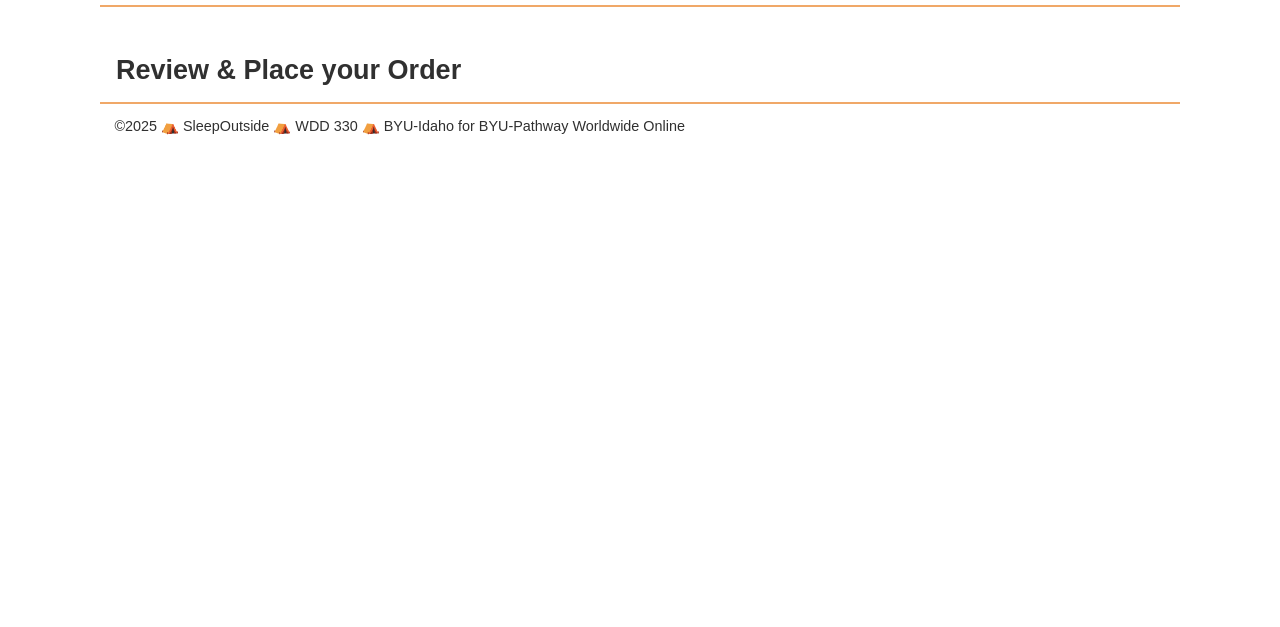
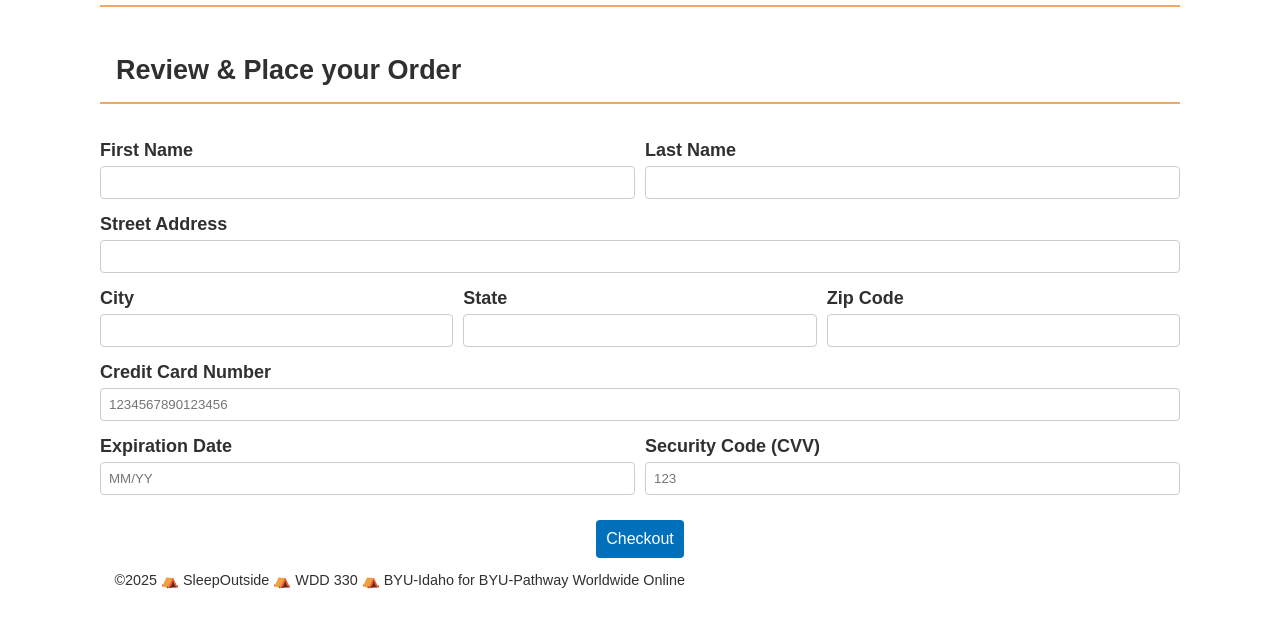
Before and after one commit to Salvadorito2003/wdd330-sleepoutside-team13, a website built with Vite: page src/checkout/index.html in a window 1280 px wide. Shown: the part 71-698 px from the top of the page. Built offline with nearby package versions, Linux system fonts and the light colour scheme.

Commit message:
Week 4 team activity step 5

```diff
--- a/src/checkout/index.html
+++ b/src/checkout/index.html
@@ -1,6 +1,7 @@
 <!doctype html>
 
 <html lang="en">
+
 <head>
   <meta charset="UTF-8" />
 
@@ -15,15 +16,80 @@
 <body>
   <header class="divider" id="main-header">
   </header>
-
-
   <main class="divider">
     <section class="products">
       <h2>Review & Place your Order</h2>
     </section>
   </main>
+  <form id="checkout-form">
+    <!-- Personal Information -->
+    <div class="row">
+      <div class="form-group">
+        <label for="first-name">First Name</label>
+        <input type="text" id="first-name" name="firstName" required minlength="2" maxlength="50">
+      </div>
+      <div class="form-group">
+        <label for="last-name">Last Name</label>
+        <input type="text" id="last-name" name="lastName" required minlength="2" maxlength="50">
+      </div>
+    </div>
 
+    <!-- Address Information -->
+    <div class="form-group">
+      <label for="street-address">Street Address</label>
+      <input type="text" id="street-address" name="streetAddress" required maxlength="100">
+    </div>
+
+    <div class="row">
+      <div class="form-group">
+        <label for="city">City</label>
+        <input type="text" id="city" name="city" required maxlength="50">
+      </div>
+      <div class="form-group">
+        <label for="state">State</label>
+        <input type="text" id="state" name="state" required maxlength="50">
+      </div>
+      <div class="form-group">
+        <label for="zip-code">Zip Code</label>
+        <!-- Al menos 5 dígitos numéricos -->
+        <input type="text" id="zip-code" name="zipCode" required pattern="\d{5}(-\d{4})?"
+          title="5 digits (e.g., 90210)">
+      </div>
+    </div>
+
+    <!-- Payment Information -->
+    <div class="form-group">
+      <label for="card-number">Credit Card Number</label>
+      <!-- Entre 13 y 19 dígitos (estándar de tarjetas) -->
+      <input type="text" id="card-number" name="cardNumber" required pattern="\d{13,19}" inputmode="numeric"
+        title="13 to 19 digits" placeholder="1234567890123456">
+    </div>
+
+    <div class="row">
+      <div class="form-group">
+        <label for="exp-date">Expiration Date</label>
+        <!-- Formato MM/YY -->
+        <input type="text" id="exp-date" name="expDate" required pattern="(0[1-12]|1[0-2])\/?([0-9]{2})"
+          placeholder="MM/YY" title="Format: MM/YY (e.g., 12/28)">
+      </div>
+      <div class="form-group">
+        <label for="cvv">Security Code (CVV)</label>
+        <!-- 3 o 4 dígitos numéricos -->
+        <input type="text" id="cvv" name="cvv" required pattern="\d{3,4}" inputmode="numeric" title="3 or 4 digits"
+          placeholder="123">
+      </div>
+    </div>
+
+    <!-- Submit Button -->
+    <button type="submit">Checkout</button>
+  </form>
+  <div id="success-message" class="success-box" hidden>
+    <p id="tax-text"></p>
+    <p id="shipping-estimate-text"></p>
+    <p id="order-total-text"></p>
+  </div>
   <footer id="main-footer">
   </footer>
 </body>
+
 </html>
--- a/src/css/style.css
+++ b/src/css/style.css
@@ -436,3 +436,62 @@ footer {
 .cart-footer {
   display: none;
 }
+
+/* Checkout page styles */
+#checkout-form{
+  margin-top: 2em;
+  @media screen and (max-width: 500px) {
+  max-width: 400px;
+  margin: auto;
+  padding: 1em;
+  border: 1px solid var(--light-grey);
+  border-radius: 4px;}
+}
+
+.form-group {
+  margin-bottom: 15px;
+  display: flex;
+  flex-direction: column;
+}
+
+label {
+  margin-bottom: 5px;
+  font-weight: bold;
+}
+
+input {
+  padding: 8px;
+  border: 1px solid #ccc;
+  border-radius: 4px;
+}
+
+input:invalid:focus {
+  border-color: red;
+}
+
+button {
+  background-color: #0070ba;
+  color: white;
+  padding: 10px;
+  border: none;
+  border-radius: 4px;
+  cursor: pointer;
+  font-size: 16px;
+  margin-top: 10px;
+}
+
+button:hover {
+  background-color: #005ea6;
+}
+
+.row {
+  display: flex;
+  gap: 10px;
+  @media screen and (max-width: 500px) {
+    flex-direction: column;
+  }
+}
+
+.row .form-group {
+  flex: 1;
+}
```
Also changed, not shown: src/cart/index.html (+3 -0 lines), src/js/CheckoutProcess.mjs (added, +48 -0 lines). Lines whose indentation alone changed are shown as unchanged.
